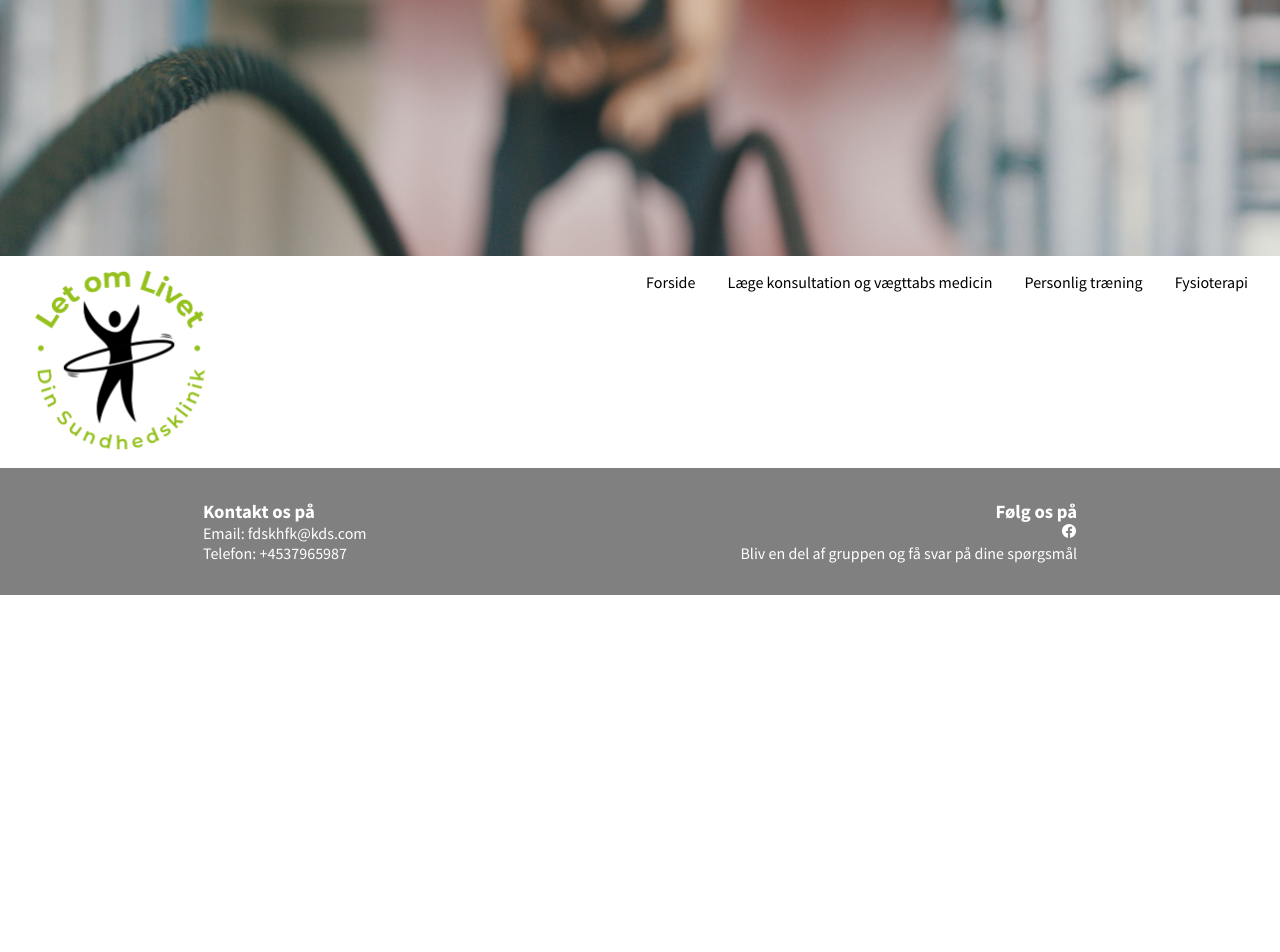
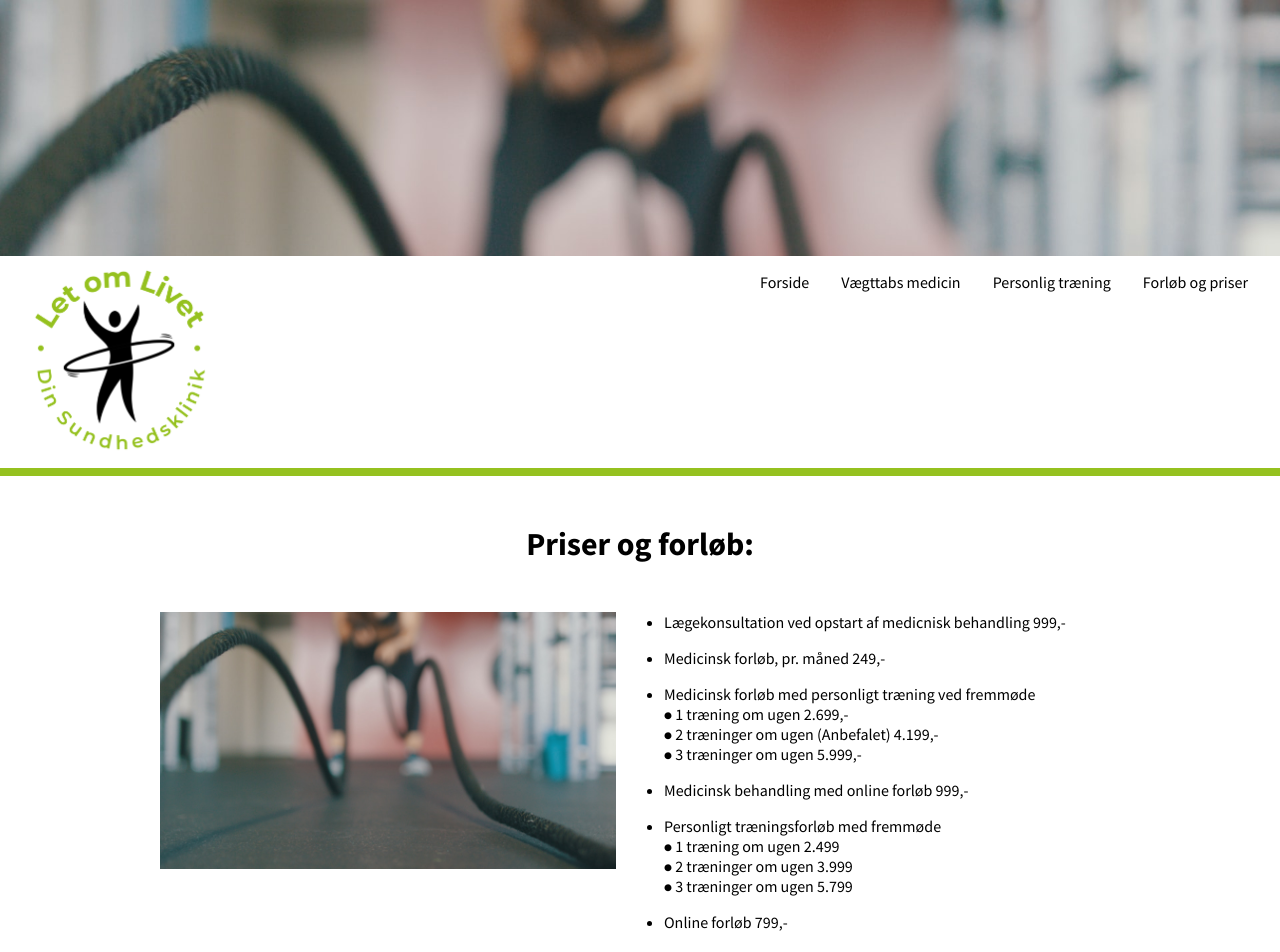
Before and after one commit to AstridWest/letomlivet, a React (Create React App) app: page /Priser in a window 1280 px wide. Shown: the top 952 px of the page. Before the commit the page ends 800 px from the top, so only its background shows below. Built offline with nearby package versions, Linux system fonts and the light colour scheme.

Commit message:
mangler bare at ryde op i koden

```diff
--- a/src/App.js
+++ b/src/App.js
@@ -5,6 +5,7 @@ import Træning from "./views/Træning";
 import Vægttab from "./views/Vægttab";
 import Header from './components/Header';
 import Footer from './components/Footer';
+import Priser from './views/Priser';
 
 function App() {
   return (
@@ -15,6 +16,7 @@ function App() {
           <Route path="/fysioterapi" element={<Fysioterapi />} />
           <Route path="/træning" element={<Træning />} />
           <Route path="/vægttab" element={<Vægttab />} />
+          <Route path='/Priser' element={<Priser />} />
         </Routes>
       <Footer />
     </div>
--- a/src/components/Navigation.js
+++ b/src/components/Navigation.js
@@ -26,6 +26,18 @@ const Navigation = () => {
                 color: #95c11f;
             }
         }
+
+
+@media only screen and (max-width: 500px) {
+  li {
+    font-size: 0.5em;
+  }
+
+  .logo {
+            font-size: 0.2em;
+            padding: 0 1em;
+        }
+}
 `
 
     return (
@@ -35,11 +47,12 @@ const Navigation = () => {
                 <img src="logo.png" alt="Let om livet logo" />
             </div>
 
-            <ul className=''>
+            <ul className='navigation'>
                 <Link to="/"><li>Forside</li></Link>
-                <Link to="/vægttab"><li>Læge konsultation og vægttabs medicin</li></Link>
+                <Link to="/vægttab"><li>Vægttabs medicin</li></Link>
+                {/* <Link to="/Fysioterapi"><li>Fysioterapi</li></Link> */}
                 <Link to="/træning"><li>Personlig træning</li></Link>
-                <Link to="/Fysioterapi"><li>Fysioterapi</li></Link>
+                <Link to="/Priser"><li>Forløb og priser</li></Link>
             </ul>
         </nav>
      );
--- /dev/null
+++ b/src/views/Priser.js
@@ -0,0 +1,69 @@
+/** @jsxImportSource @emotion/react */
+import { css } from '@emotion/react';
+
+import Divider from "../components/Divider";
+
+const Priser = () => {
+    const style = css`
+        border-top: 0.5em solid #95c11f;
+
+        & h1 {
+            text-align: center;
+            padding: 1.5em 0;
+        }
+
+        & li {
+            padding-bottom:1em;
+        }
+
+        & .info {
+            padding: 0 10em;
+            display: flex;
+            gap: 3em;
+            margin-bottom: 5em;
+
+            & .image {
+                flex:1;
+            }
+
+            & .text {
+                flex:1;
+            }
+        }
+    `
+    return (
+        <div css={style}>
+                <h1>Priser og forløb:</h1>
+
+            <div className='info'>
+                <div className='image'>
+                    <img src="placeholderimg.jpg" alt="placeholder" />
+                </div>
+                <div className='text'>
+                    <ul>
+                        <li>Lægekonsultation ved opstart af medicnisk behandling 999,-</li>
+                        <li>Medicinsk forløb, pr. måned 249,-</li>
+                        <li>
+                            <p>Medicinsk forløb med personligt træning ved fremmøde</p>
+                            <p>⦁ 1 træning om ugen 2.699,-</p>
+                            <p>⦁ 2 træninger om ugen (Anbefalet) 4.199,-</p>
+                            <p>⦁ 3 træninger om ugen 5.999,-</p>
+                        </li>
+                        <li>Medicinsk behandling med online forløb 999,-</li>
+                        <li>
+                            <p>Personligt træningsforløb med fremmøde</p>
+                            <p>⦁ 1 træning om ugen 2.499</p>
+                            <p>⦁ 2 træninger om ugen 3.999</p>
+                            <p>⦁ 3 træninger om ugen 5.799</p>
+                        </li>
+                        <li>Online forløb 799,-</li>
+                    </ul>
+                </div>
+            </div>
+
+                <Divider text="Vi gør opmærksom på at priserne er uden medicinen." list="Sygeforsikring Danmark giver tilskud på den medicinske behandling, 25-50% afhængig af om man er medlem af gruppe 1,2 eller 5." />
+            </div>
+     );
+}
+
+export default Priser;
--- a/src/views/Træning.js
+++ b/src/views/Træning.js
@@ -4,62 +4,98 @@ import { css } from '@emotion/react';
 
 const Træning = () => {
     const style = css`
+        border-top: 0.5em solid #95c11f;
 
+        & h1 {
+            text-align: center;
+            padding: 1.5em 0;
+        }
+
+        & h4 {
+            text-align: center;
+            padding-bottom: 1.5em;
+        }
+
+        & p {
+            padding-bottom: 1em;
+        }
+
+        & .info {
+            padding: 0 10em;
+            display: flex;
+            gap: 3em;
+            margin-bottom: 5em;
+
+            & .image {
+                flex:1;
+            }
+
+            & .text {
+                flex:1;
+            }
+        }
     `
 
     return (
         <div css={style}>
-           <h3>Et træningsforløb indledes med en samtale, hvor vi får defineret hvilke mål du har og hvordan din nuværende fysiske form er
+            <h1>Personlig træning</h1>
+
+            <div className='info'>
+                <div>
+                    <img src="placeholderimg.jpg" alt="placeholder" />
+                </div>
+
+                <p>Et træningsforløb indledes med en samtale, hvor vi får defineret hvilke mål du har og hvordan din nuværende fysiske form er
                     I alle vores forløb er kostvejledning, vane og adfærdscoaching omkring spisevaner inkluderet, da dette er essensielt for livsstilsændringer
-            Træningsforholdene er private med udgangspunkt i 1:1 træning. Dog er der mulighed for duet træning.</h3>
+                    Træningsforholdene er private med udgangspunkt i 1:1 træning. Dog er der mulighed for duet træning.
+                </p>
+            </div>
 
+            <div className='info'>
                 <div>
-                <h5>Vægttabsforløb</h5>
+                    <h4>Vægttabsforløb</h4>
                     <p>Hos Let om Livet tilbyder vi træningsforløb med fokus på vægttab. Disse  forløb kan naturligvis kombineres med medicinsk forløb med Wegovy som supplement.</p>
                     <p>Forløbet løber typisk over 12 uger af gangen, og tilrettelægges med udgangspunkt i hvor du er nu, og hvad dine mål og forudsætninger er.
                         Vi tilbyder traditionel styrketræning og træning på de populære og skånsomme Reformer maskiner. Alt bliver tilpasset dig og dine præferencer.
                         Ved overvægt er der tendens til dekonditionering og smerter i typsik lænd, hofter og knæ.
-                    Reformer maskinen er særligt brugervenlig ved disse tilfælde. Man træner med fjedermodstand, og i stor grad uden om tyndgekræften.</p>
+                        Reformer maskinen er særligt brugervenlig ved disse tilfælde.
+                    </p>
+                    <p>Man træner med fjedermodstand, og i stor grad uden om tyndgekræften.</p>
                 </div>
 
                 <div>
-                <p>Styrkeforløb</p>
-                <p>Er du interesseret i at opbygge muskelmasse, er dette forløbet til dig.
-                    Træning hos Let om Livet tager udgangspunkt i at bygge dig op fra grunden, skabe gode bevægelsesmønstre og grundstyrke. Hertil er der fri sparring ved hver træningspas, så vores viden bliver din viden.
-                    Desuden vil din træning blive bygget op, efter en videnskabelig tilgang, for at minimere skaderisici og optimere dine træningsresultater.</p>
+                    <img src="placeholderimg.jpg" alt="placeholder" />
+                </div>
+            </div>
+
+            <div className='info'>
+                <div>
+                    <img src="placeholderimg.jpg" alt="placeholder" />
                 </div>
 
                 <div>
-                <h5>Onlineforløb:</h5>
+                    <h4>Styrkeforløb</h4>
+                    <p>Er du interesseret i at opbygge muskelmasse, er dette forløbet til dig.
+                    Træning hos Let om Livet tager udgangspunkt i at bygge dig op fra grunden, skabe gode bevægelsesmønstre og grundstyrke. Hertil er der fri sparring ved hver træningspas, så vores viden bliver din viden.
+                    Desuden vil din træning blive bygget op, efter en videnskabelig tilgang, for at minimere skaderisici og optimere dine træningsresultater.
+                    </p>
+                </div>
+
+            </div>
+
+            <div className='info'>
+                <div>
+                    <h4>Onlineforløb:</h4>
                     <p>Et online forløb indledes ved en virtuel samtale. Dialogen tager afsæt i dig, din situation, behov og målsætning. I samarbejde med dig får du lagt et træningsprogram, hvad enten du er til træning i center, det fri, hjemmetræning eller noget helt fjerde, finder vi vejen som passer bedst til dig. Under forløbet holder vi løbende kontakt.
-                Ved behov kan du altid kontakte os.</p>
+                    </p>
+                    <p>Ved behov kan du altid kontakte os.</p>
                 </div>
 
                 <div>
-                <h5>Priser og forløb:</h5>
+                    <img src="placeholderimg.jpg" alt="placeholder" />
+                </div>
+            </div>
 
-                <ul>
-                    <li>Lægekonsultation ved opstart af medicnisk behandling 999,-</li>
-                    <li>Medicinsk forløb, pr. måned 249,-</li>
-                    <li>
-                        <p>Medicinsk forløb med personligt træning ved fremmøde</p>
-                        <p>⦁ 1 træning om ugen 2.699,-</p>
-                        <p>⦁ 2 træninger om ugen (Anbefalet) 4.199,-</p>
-                        <p>⦁ 3 træninger om ugen 5.999,-</p>
-                    </li>
-                    <li>Medicinsk behandling med online forløb 999,-</li>
-                    <li>
-                        <p>Personligt træningsforløb med fremmøde</p>
-                        <p>⦁ 1 træning om ugen 2.499</p>
-                        <p>⦁ 2 træninger om ugen 3.999</p>
-                        <p>⦁ 3 træninger om ugen 5.799</p>
-                    </li>
-                    <li>Online forløb 799,-</li>
-                </ul>
-
-                <p>Vi gør opmærksom på at priserne er uden medicinen.</p>
-                <p>Sygeforsikring Danmark giver tilskud på den medicinske behandling, 25-50% afhængig af om man er medlem af gruppe 1,2 eller 5.</p>
-            </div>
         </div>
      );
 }
--- a/src/views/Vægttab.js
+++ b/src/views/Vægttab.js
@@ -5,9 +5,14 @@ const Vægttab = () => {
     const style = css`
         border-top: 0.5em solid #95c11f;
 
-        & h1, h4 {
+        & h1 {
             text-align: center;
             padding: 1.5em 0;
+        }
+
+        & h4 {
+            text-align: center;
+            padding-bottom: 1.5em;
         }
 
         & p {
@@ -16,17 +21,21 @@ const Vægttab = () => {
 
         & .info {
             padding: 0 10em;
+            display: flex;
+            gap: 3em;
+            margin-bottom: 5em;
+
+            & .image {
+                flex:1;
+            }
+
+            & .text {
+                flex:1;
+            }
         }
 
         & .udløser {
-            background-color: #95c11f;
-            color: white;
-            padding: 0 5em;
-            margin:1em 0;
-
-            & ul {
-                padding: 1em 0;
-            }
+            display: flex;
         }
 
         & .bivirkninger {
@@ -45,6 +54,19 @@ const Vægttab = () => {
             background-color: #95c11f;
             color: white;
         }
+
+@media only screen and (max-width: 500px) {
+    .info {
+        flex-direction: column;
+        padding: 0 3em;
+        gap:0;
+    }
+
+    .test {
+        flex-direction: column-reverse;
+    }
+
+}
     `
 
     return (
@@ -53,6 +75,8 @@ const Vægttab = () => {
             <h1>Medicinsk forløb</h1>
 
             <div className='info'>
+                <div className='image'><img src="../placeholderimg.jpg" alt="medicin" /></div>
+                <div className='text'>
                     <p>Ved opstart af et medicinsk forløb hos os, indleder vi med en lægekonsultation. Her afklarer vi om du opfylder rammerne til at modtage den medicinske behandling.</p>
                     <p>Opfylder du følgende kriterier, kan du godkendes til hertil:</p>
                     <ul>
@@ -65,7 +89,10 @@ const Vægttab = () => {
                     <p>BMI = vægt i kilo / (højde × højde i meter)</p>
                 </div>
 
-            <div className='udløser'>
+            </div>
+
+            <div className='info test'>
+                <div className='text'>
                     <h4>Wegovy er et kunstigt fremstillet tarmhormon, som kan udløse vægttab ved følgende mekanismer i kroppen:</h4>
                     <ul>
                         <li>Hæmning af appetit i hjernen</li>
@@ -74,15 +101,27 @@ const Vægttab = () => {
                     </ul>
                 </div>
 
-            <div className='bivirkninger'>
+                <div className='image'><img src="placeholderimg.jpg" alt="placeholderimage" /></div>
+
+            </div>
+
+            <div className='info'>
+                <div className='image'><img src="placeholderimg.jpg" alt="placeholderimage" /></div>
+
+                <div className='text'>
                     <h4>På grund af disse virkningsmekanismer, kan medicinen udløse bivrikninger i form af:</h4>
+
                     <ul>
                         <li>Kvalme</li>
                         <li>Mavesmerter</li>
                         <li>Ændret afføring</li>
                         <li>Tendens til hård mave</li>
                     </ul>
-                <p>Bivirkningerne vil aftage efter en kort behandlingsperiode. Der er mulighed at de kommer kortvarigt tilbage ved dosering.</p>
+
+                    <p>Bivirkningerne vil aftage efter en kort behandlingsperiode.</p>
+                    <p>Der er mulighed at de kommer kortvarigt tilbage ved dosering.</p>
+                </div>
+
             </div>
 
             <div className='moreinfo'>
```
Also changed, not shown: src/components/Divider.js (+10 -2 lines), src/components/Header.js (+7 -1 lines), src/views/Home.js (+14 -20 lines), src/index.css (line endings or trailing spaces). Lines whose indentation alone changed are shown as unchanged.
